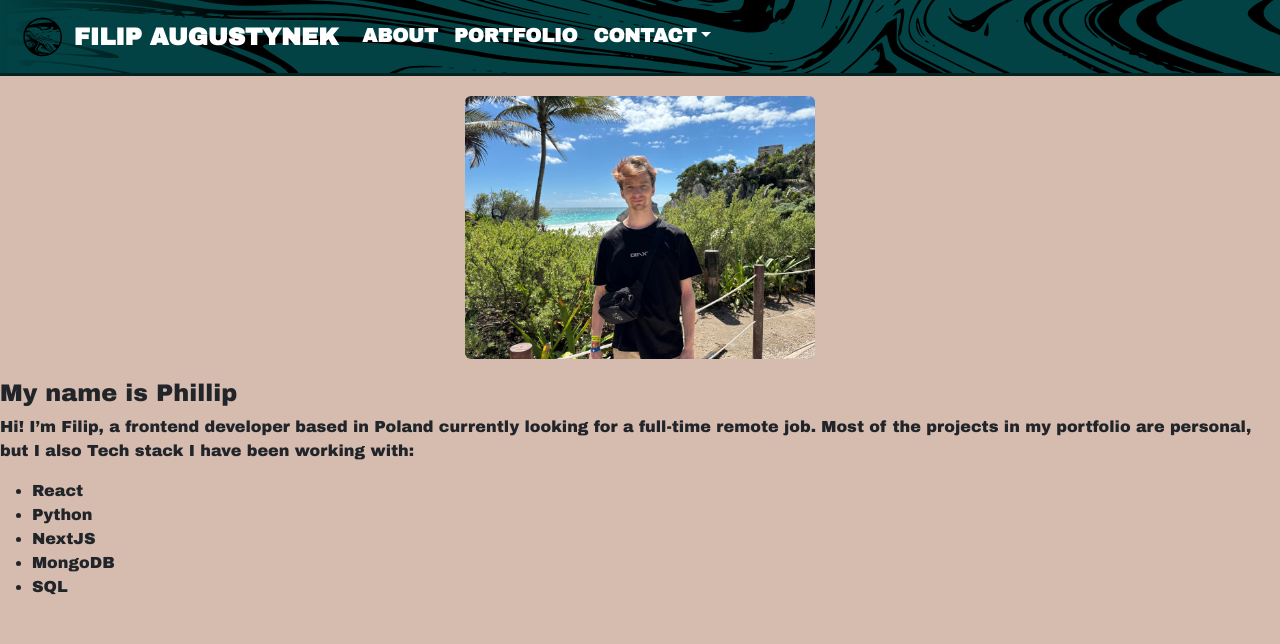
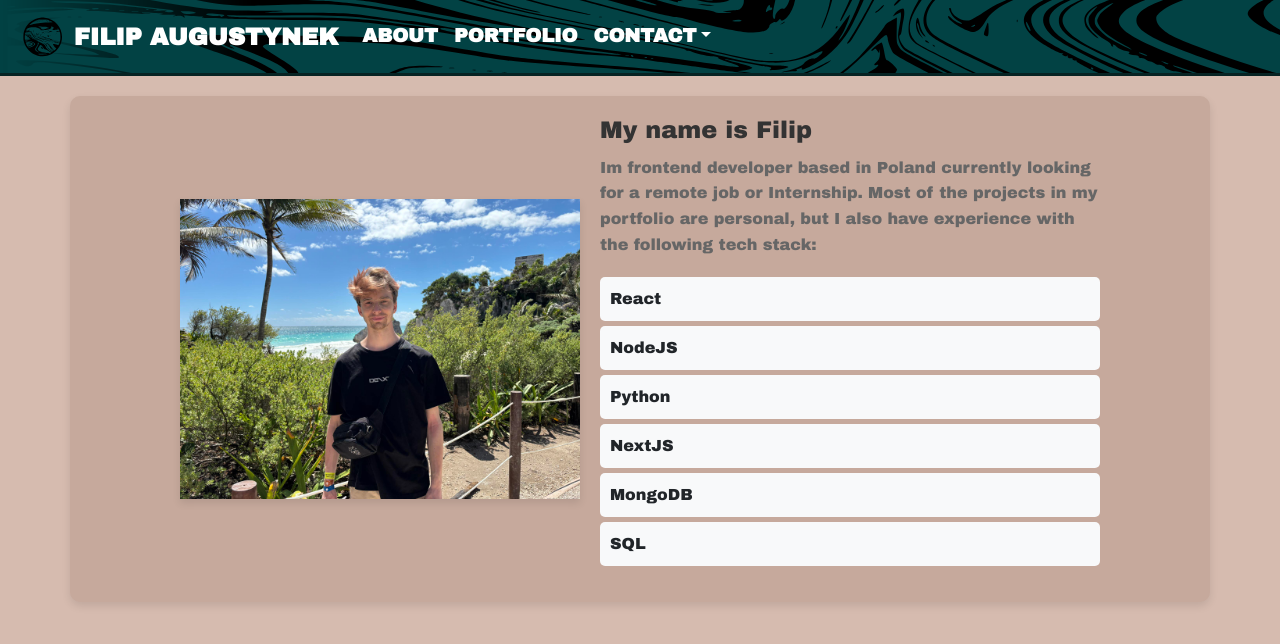
Before and after one commit to GibberishRacoon/Portfolio-V2, a React (Vite) app in the folder Portfolio V2/: page / in a window 1280 px wide. Shown: the top 644 px of the page. Built offline with nearby package versions, Linux system fonts and the light colour scheme.

Commit message:
vite config fix

```diff
--- a/Portfolio V2/src/components/NavBar/NavBarU.jsx
+++ b/Portfolio V2/src/components/NavBar/NavBarU.jsx
@@ -15,7 +15,7 @@ function NavBarU() {
         <Navbar.Toggle aria-controls="basic-navbar-nav" />
         <Navbar.Collapse id="basic-navbar-nav">
           <Nav className="me-auto custom-nav-link">
-            <NavLink href="#home">ABOUT</NavLink>
+            <NavLink href="#about">ABOUT</NavLink>
             <NavLink href="#link">PORTFOLIO</NavLink>
             <NavDropdown title="CONTACT" id="basic-nav-dropdown">
               <NavDropdown.Item href="#action/3.1">Akcja</NavDropdown.Item>
--- a/Portfolio V2/src/components/profile/Profile.jsx
+++ b/Portfolio V2/src/components/profile/Profile.jsx
@@ -5,32 +5,33 @@ import "./Profile.scss";
 
 function Profile() {
   return (
-    <>
-      <Container className="profile-container">
+    <Container className="profile-container" id="about">
       <Image
         src={ProfilePicture}
         alt="profile picture"
         className="profile-image"
-          rounded
       />
-      </Container>
-
-      <div>
-        <h4>My name is Phillip</h4>
+      <div className="profile-details">
+        <div className="profile-description">
+          <h4>My name is Filip</h4>
           <p>
-          Hi! I’m Filip, a frontend developer based in Poland currently looking
-          for a full-time remote job. Most of the projects in my portfolio are
-          personal, but I also Tech stack I have been working with:
+            Im frontend developer based in Poland currently looking
+            for a remote job or Internship. Most of the projects in my portfolio are
+            personal, but I also have experience with the following tech stack:
           </p>
+        </div>
+        <div className="tech-stack">
           <ul>
             <li>React</li>
+            <li>NodeJS</li>
             <li>Python</li>
             <li>NextJS</li>
             <li>MongoDB</li>
             <li>SQL</li>
           </ul>
         </div>
-    </>
+      </div>
+    </Container>
   );
 }
 
--- a/Portfolio V2/src/components/profile/Profile.scss
+++ b/Portfolio V2/src/components/profile/Profile.scss
@@ -1,13 +1,73 @@
+// .profile-container {
+//   display: flex; // Flexbox do centrowania zawartości
+//   justify-content: center; // Wyśrodkowanie poziome
+//   align-items: start; // Wyśrodkowanie pionowe, jeśli będziesz mieć więcej treści
+//   padding: 20px; // Dodaj odstęp, aby nie kleił się do krawędzi
+
+//   .profile-image {
+//     max-width: 100%; // Maksymalna szerokość, aby obraz był responsywny
+//     height: auto; // Wysokość auto, aby zachować proporcje
+//     border-radius: 50%; // Okrągłe zdjęcie profilowe
+//     max-width: 350px;
+//   }
+// }
+
+
 .profile-container {
-  display: flex; // Flexbox do centrowania zawartości
-  justify-content: center; // Wyśrodkowanie poziome
-  align-items: start; // Wyśrodkowanie pionowe, jeśli będziesz mieć więcej treści
-  padding: 20px; // Dodaj odstęp, aby nie kleił się do krawędzi
+  display: flex;
+  align-items: center;
+  justify-content: center;
+  background-color: rgb(198, 169, 156); /* Grey background */
+  padding: 20px;
+  border-radius: 10px;
+  box-shadow: 0 4px 8px rgba(0, 0, 0, 0.1);
+  margin-top: 20px;
+}
 
-  .profile-image {
-    max-width: 100%; // Maksymalna szerokość, aby obraz był responsywny
-    height: auto; // Wysokość auto, aby zachować proporcje
-    border-radius: 50%; // Okrągłe zdjęcie profilowe
-    max-width: 350px;
+.profile-image {
+  flex-shrink: 0; /* Prevents the image from shrinking */
+  width: 400px;
+  height: auto; /* Maintain aspect ratio */
+  margin-right: 20px;
+  box-shadow: 0 4px 8px rgba(0, 0, 0, 0.1);
+}
+
+.profile-details {
+  max-width: 500px; /* Limit the width of the content */
+  width: 100%;
+}
+
+.profile-description {
+  margin-bottom: 20px;
+
+  h4 {
+    margin-bottom: 10px;
+    color: #333;
+  }
+
+  p {
+    color: #666;
+    line-height: 1.6;
   }
 }
+
+.tech-stack {
+  ul {
+    list-style: none;
+    padding: 0;
+
+    li {
+      background: #f8f9fa;
+      margin: 5px 0;
+      padding: 10px;
+      border-radius: 5px;
+      transition: background 0.3s ease, transform 0.3s ease;
+
+      &:hover {
+        background: #e9ecef;
+        transform: translateY(-2px);
+        cursor: pointer;
+      }
+    }
+  }
+}
```
Lines whose indentation alone changed are shown as unchanged.
